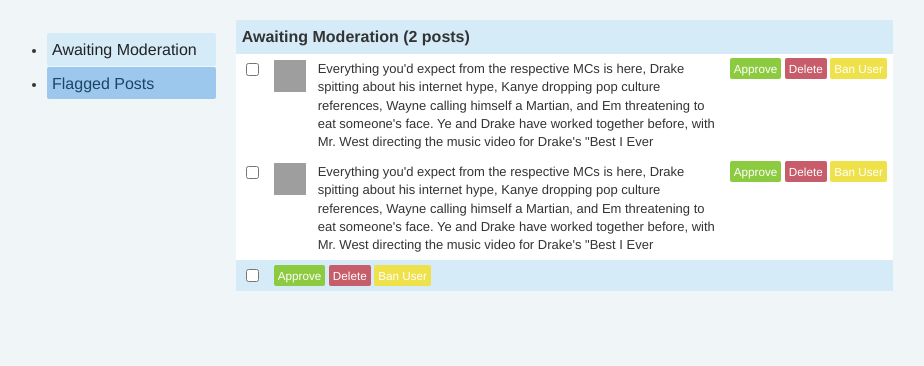
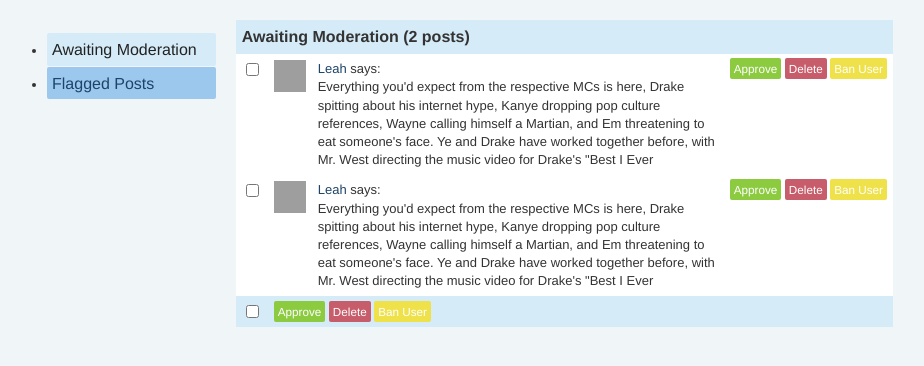
Before and after one commit to lgiorgi/typepadapp-moderation, a Django app: template moderation/templates/moderation/base.html in a window 1280 px wide. Shown: the part 68-434 px from the top of the page, without its empty margins (41-965 px from the left). Run offline with Django 3.2, Linux system fonts and the light colour scheme; the template is opened without the code that fills it, so the values that code supplies are empty; some libraries are stand-ins or nearby versions; grey boxes are pictures that could not be loaded.

Commit message:
Author deets

```diff
--- a/moderation/templates/moderation/base.html
+++ b/moderation/templates/moderation/base.html
@@ -36,6 +36,7 @@
                         </td>
                         <td><div class="type-icon link-icon"></div></td>
                         <td class="item-body">
+                        <div><a href="">Leah</a> says:</div>
                         Everything you'd expect from the respective MCs is here, Drake spitting about his internet hype, Kanye dropping pop culture references, Wayne calling himself a Martian, and Em threatening to eat someone's face. Ye and Drake have worked together before, with Mr. West directing the music video for Drake's "Best I Ever
                         </td>
                         <td>
@@ -50,6 +51,7 @@
                         </td>
                         <td><div class="type-icon link-icon"></div></td>
                         <td class="item-body">
+                        <div><a href="">Leah</a> says:</div>
                         Everything you'd expect from the respective MCs is here, Drake spitting about his internet hype, Kanye dropping pop culture references, Wayne calling himself a Martian, and Em threatening to eat someone's face. Ye and Drake have worked together before, with Mr. West directing the music video for Drake's "Best I Ever
                         </td>
                         <td>
```
